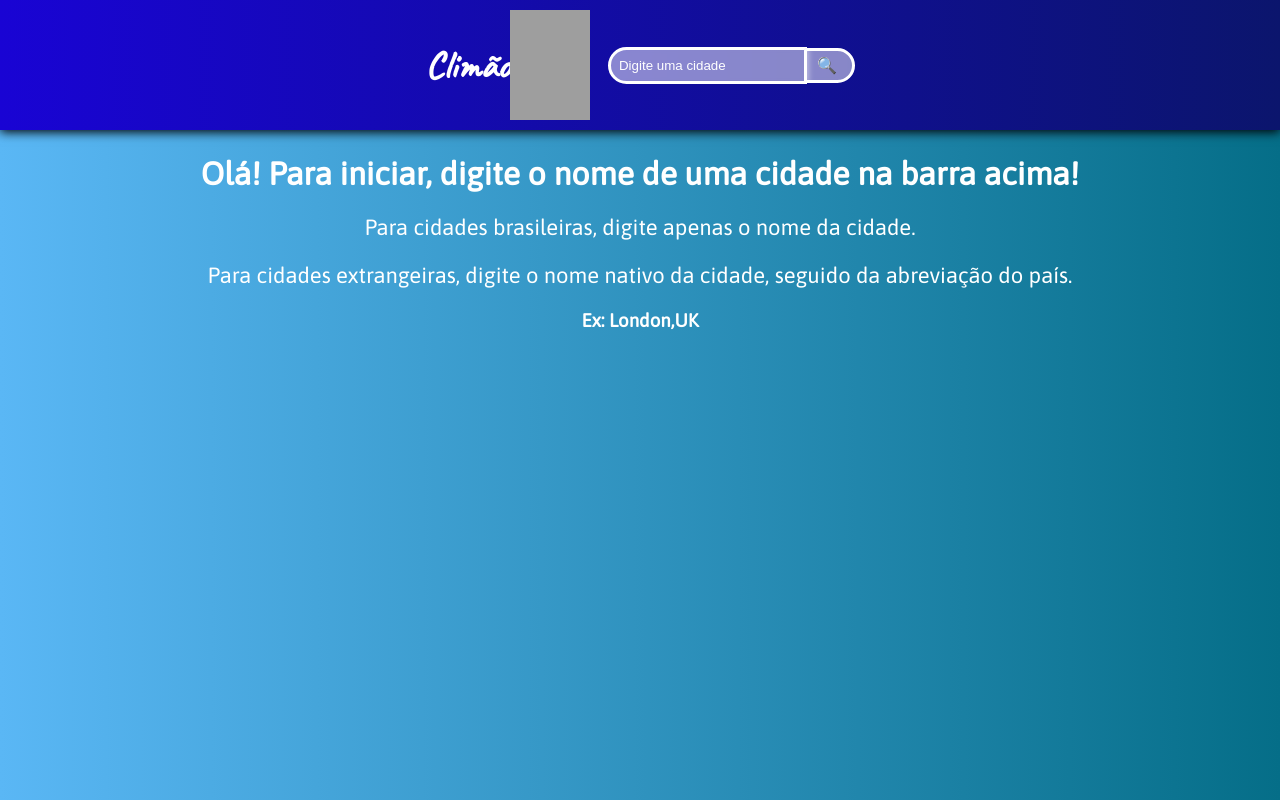
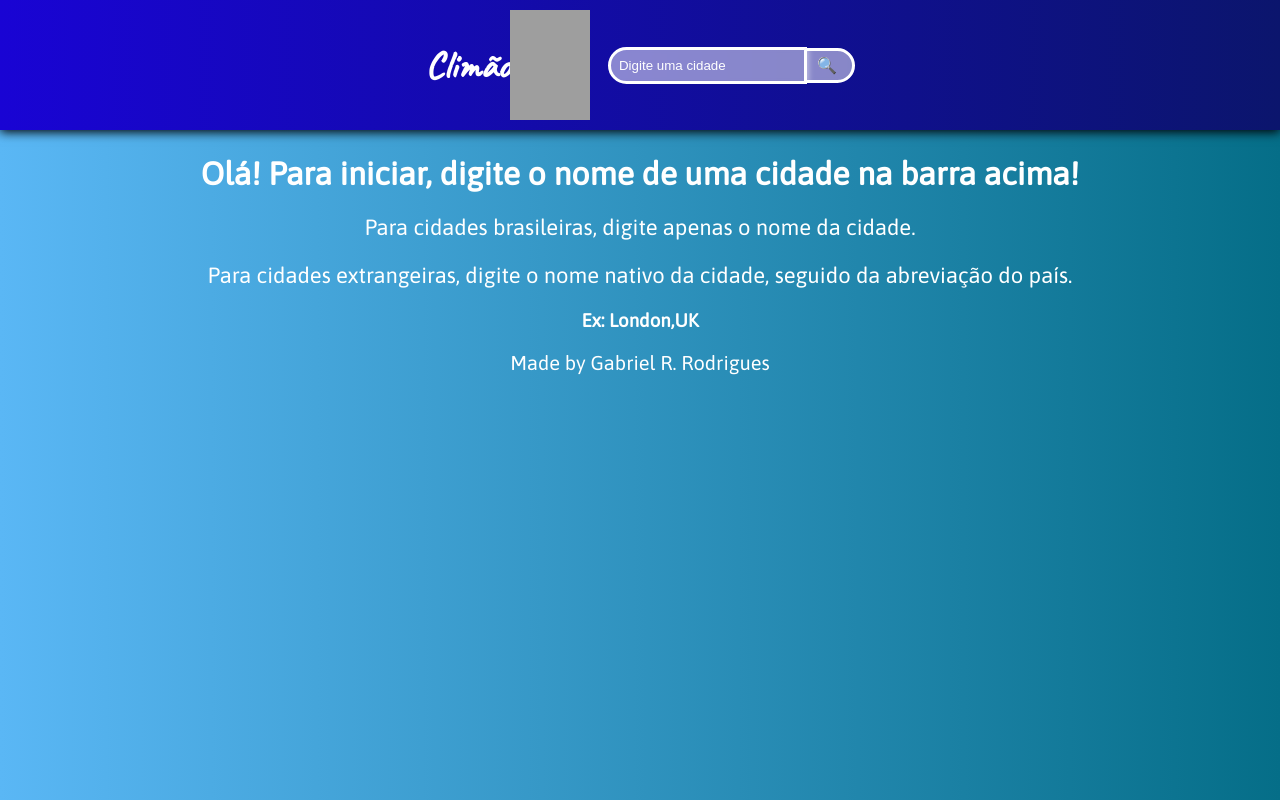
Before and after one commit to gabezrodz/climao, a React (Create React App) app: page / in a window 1280 px wide. Built offline with nearby package versions, Linux system fonts and the light colour scheme; grey boxes are pictures that could not be loaded; a web font is replaced by a local one.

Commit message:
Feat: adicionado footer ao projeto

```diff
--- a/src/App.js
+++ b/src/App.js
@@ -2,6 +2,7 @@ import React, { useState, useEffect } from "react";
 import API from "./api/api";
 import Header from "./components/header";
 import { WatherData } from "./components/weather";
+import Footer from "./components/footer";
 
 function App() {
   const [forecast, setForecast] = useState([]);
@@ -94,6 +95,7 @@ function App() {
           <h3 style={{ textAlign: "center" }}>Ex: London,UK</h3>
         </div>
       )}
+      <Footer />
     </div>
   );
 }
--- /dev/null
+++ b/src/components/footer/UI/Footer.js
@@ -0,0 +1,8 @@
+import styled from "styled-components";
+
+export const StyledFooter = styled.footer`
+  text-align: center;
+  font-size:20px ;
+  text-decoration: none;
+  top: 80%
+`;
--- /dev/null
+++ b/src/components/footer/index.js
@@ -0,0 +1,13 @@
+import { StyledFooter } from "./UI/Footer";
+
+const Footer = () => {
+  return (
+    <StyledFooter>
+      <p>
+        Made by <a target={'_blank'} rel="noreferrer"  href="https://github.com/gabezrodz">Gabriel R. Rodrigues</a>
+      </p>
+    </StyledFooter>
+  );
+};
+
+export default Footer;
```
